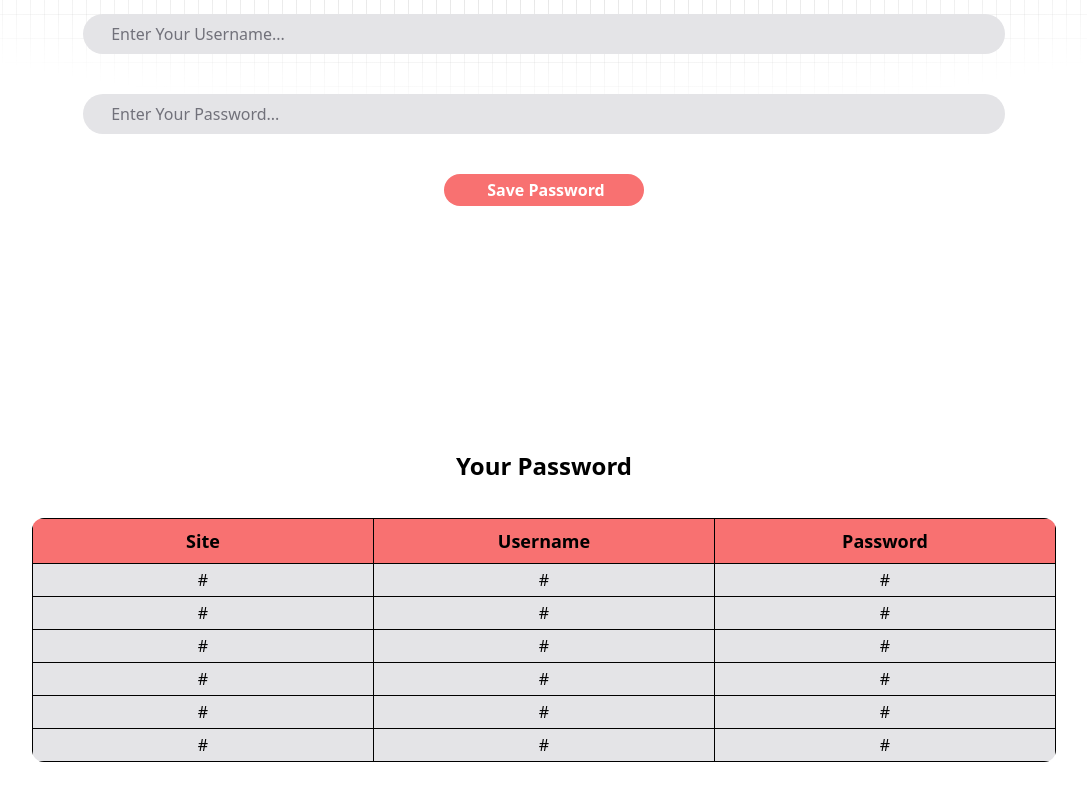
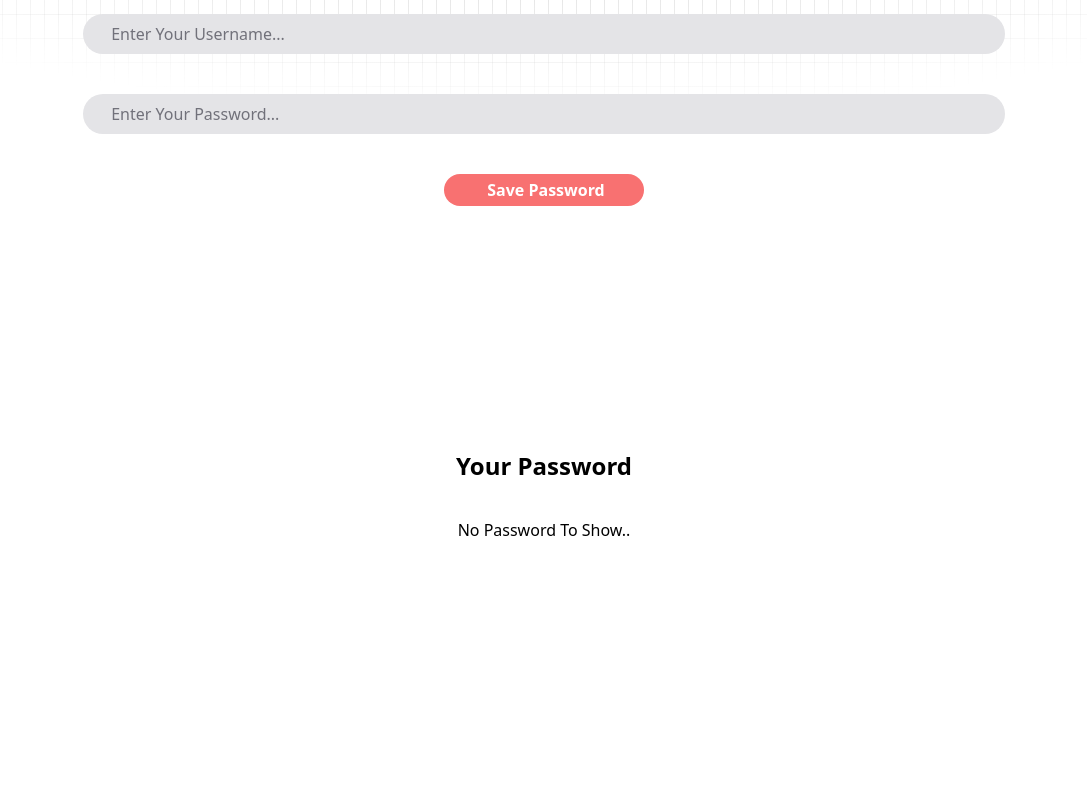
Before and after one commit to Itsarun01/Pass-locker, a React (Vite) app: page / in a window 1280 px wide. Shown: the part 386-1186 px from the top of the page, without its empty margins (96-1183 px from the left). After the commit the page ends 976 px from the top, so only its background shows below. Built offline with nearby package versions, Linux system fonts and the light colour scheme; some icons are missing.

Commit message:
add some improvement in table

```diff
--- a/src/components/Home.jsx
+++ b/src/components/Home.jsx
@@ -3,12 +3,15 @@ import {useState, useEffect} from "react";
 
 const Home = () => {
   const [form, setForm] = useState({site: "", username: "", password: ""});
+
   const [passwordArray, setPasswordArray] = useState([]);
 
   useEffect(() => {
     let passwords = localStorage.getItem("passwords");
     if (passwords) {
       setPasswordArray(JSON.parse(passwords));
+    } else {
+      setPasswordArray;
     }
   }, []);
 
@@ -27,7 +30,6 @@ const Home = () => {
       <div className="relative h-screen w-full bg-white">
         <div className="absolute bottom-0 left-0 right-0 top-0 bg-[linear-gradient(to_right,#4f4f4f2e_1px,transparent_1px),linear-gradient(to_bottom,#4f4f4f2e_1px,transparent_1px)] bg-[size:14px_24px] [mask-image:radial-gradient(ellipse_80%_50%_at_50%_0%,#000_70%,transparent_110%)]"></div>
       </div>
-
       <div className="my-container w-[80vw] absolute top-[50%] left-[50%] translate-x-[-50%] translate-y-[-50%]">
         <div className="text-white text-center mb-5">
           <h1 className="text-black text-3xl font-bold mb-2">
@@ -76,9 +78,11 @@ const Home = () => {
           </button>
         </div>
       </div>
-      <div className="absolute top-full left-[50%] translate-x-[-50%] saved-password w-[80vw] mx-auto h-screen text-center">
+      <div className="absolute top-full left-[50%] translate-x-[-50%] saved-password w-[80vw] mx-auto h-auto text-center pb-12">
         <h2 className="text-2xl font-bold p-9">Your Password</h2>
-        <table className="w-full rounded-xl overflow-hidden">
+        {passwordArray.length === 0 && <div> No Password To Show..</div>}
+        {passwordArray.length != 0 && (
+          <table className=" table-auto w-full rounded-xl overflow-hidden">
             <thead className="text-center bg-red-400">
               <tr className="w-full text-center">
                 <th className="w-2/6 p-2 text-lg border border-black">Site</th>
@@ -91,38 +95,22 @@ const Home = () => {
               </tr>
             </thead>
             <tbody className="bg-zinc-200 text-center">
+              {passwordArray.map((data) => {
+                return (
                   <tr className="w-full">
-              <td className=" border border-black p-1">#</td>
-              <td className=" border border-black p-1">#</td>
-              <td className=" border border-black p-1">#</td>
+                    <td className=" border border-black p-1">{data.site}</td>
+                    <td className=" border border-black p-1">
+                      {data.username}
+                    </td>
+                    <td className=" border border-black p-1">
+                      {data.password}
+                    </td>
                   </tr>
-            <tr className="w-full">
-              <td className=" border border-black p-1">#</td>
-              <td className=" border border-black p-1">#</td>
-              <td className=" border border-black p-1">#</td>
-            </tr>
-            <tr className="w-full">
-              <td className=" border border-black p-1">#</td>
-              <td className=" border border-black p-1">#</td>
-              <td className=" border border-black p-1">#</td>
-            </tr>
-            <tr className="w-full">
-              <td className=" border border-black p-1">#</td>
-              <td className=" border border-black p-1">#</td>
-              <td className=" border border-black p-1">#</td>
-            </tr>
-            <tr className="w-full">
-              <td className=" border border-black p-1">#</td>
-              <td className=" border border-black p-1">#</td>
-              <td className=" border border-black p-1">#</td>
-            </tr>
-            <tr className="w-full">
-              <td className=" border border-black p-1">#</td>
-              <td className=" border border-black p-1">#</td>
-              <td className=" border border-black p-1">#</td>
-            </tr>
+                );
+              })}
             </tbody>
           </table>
+        )}
       </div>
     </>
   );
```
Lines whose indentation alone changed are shown as unchanged.
